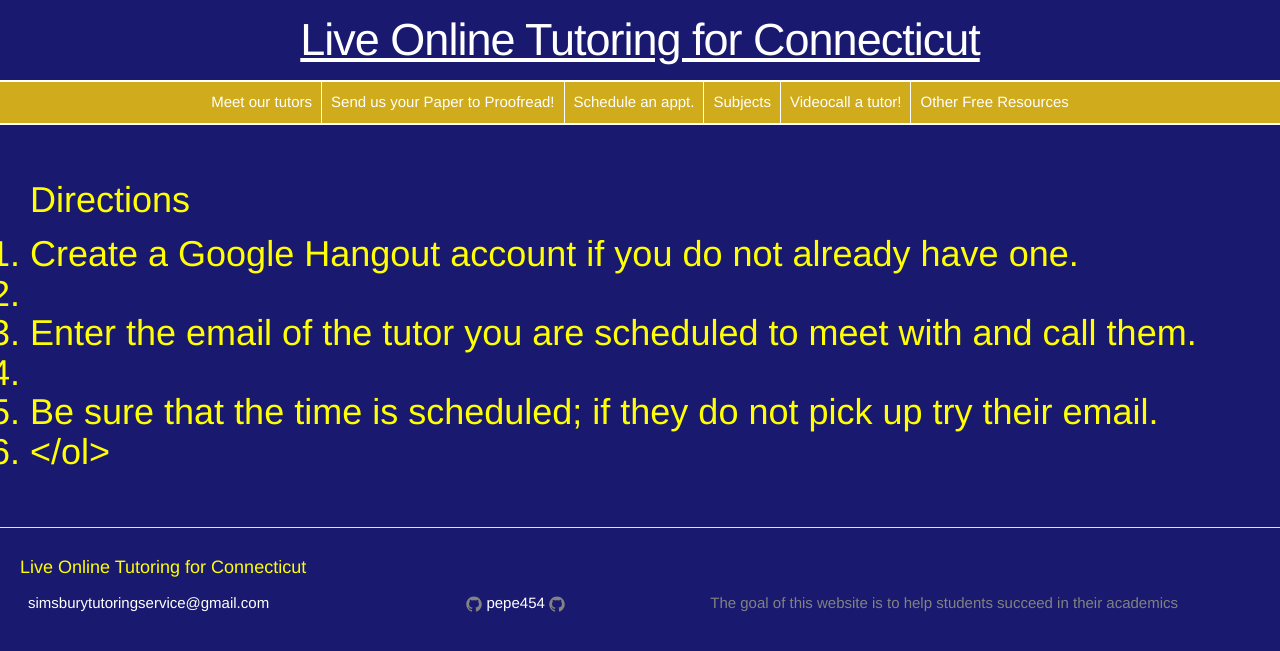
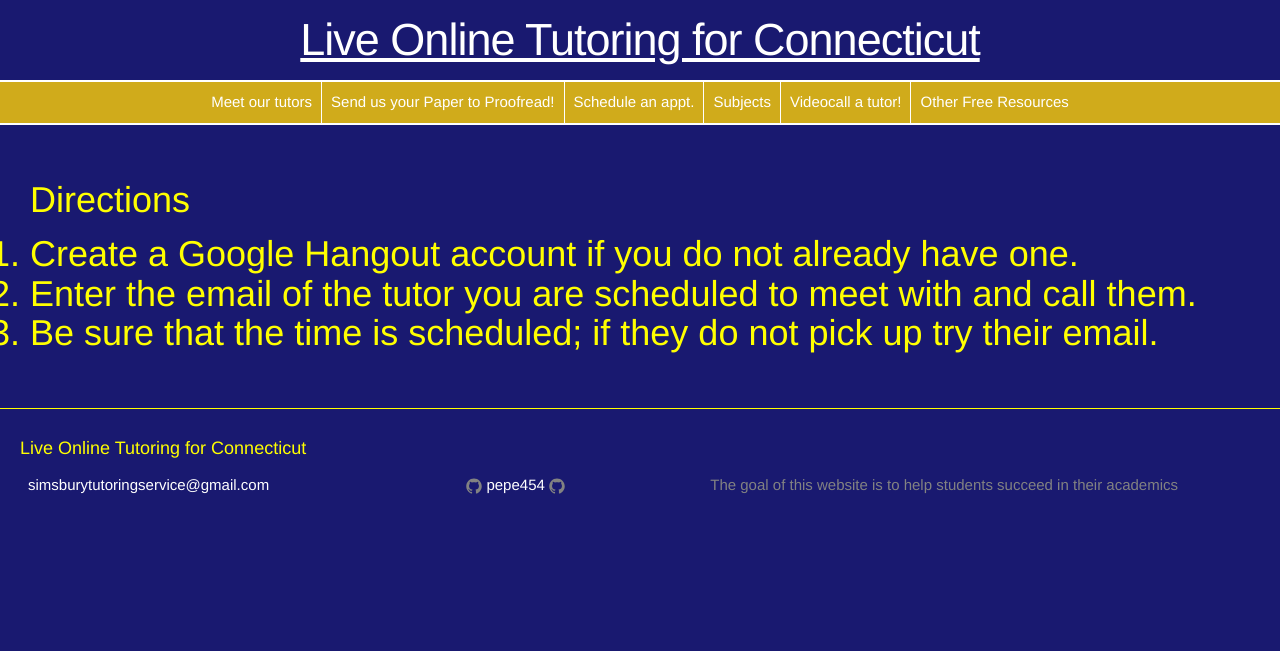
Before and after one commit to pepe454/pepe454.github.io, a Jekyll site: the page built from nav-bar/videocall.md, in a window 1280 px wide. Shown: the top 651 px of the page. Built offline with Jekyll 4.4.1, drawn with Linux system fonts in a browser that asks for light colours; comment, search, counter and statistics services are not loaded.

Commit message:
Update videocall.md

```diff
--- a/nav-bar/videocall.md
+++ b/nav-bar/videocall.md
@@ -5,11 +5,11 @@ permalink: /Videocall/
 ---
 
 <h1> Directions <h1>
-<ol>
-  <li>Create a Google Hangout account if you do not already have one.<li>
-  <li>Enter the email of the tutor you are scheduled to meet with and call them.<li>
-  <li>Be sure that the time is scheduled; if they do not pick up try their email.<li>
-  </ol>
+<ol class web-list>
+  <li>Create a Google Hangout account if you do not already have one.</li>
+  <li>Enter the email of the tutor you are scheduled to meet with and call them.</li>
+  <li>Be sure that the time is scheduled; if they do not pick up try their email.</li>
+</ol>
 
 <script src="https://apis.google.com/js/platform.js" async defer></script>
 <div class="g-hangout" data-render="createhangout"></div>
```
